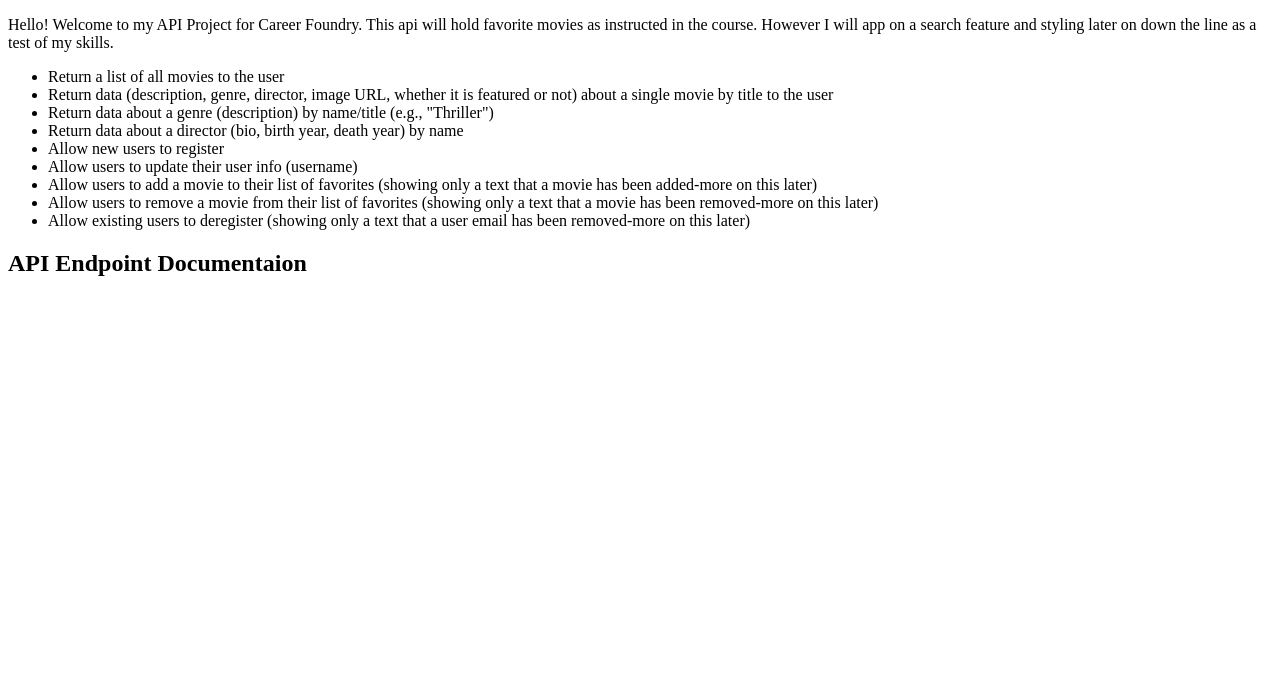
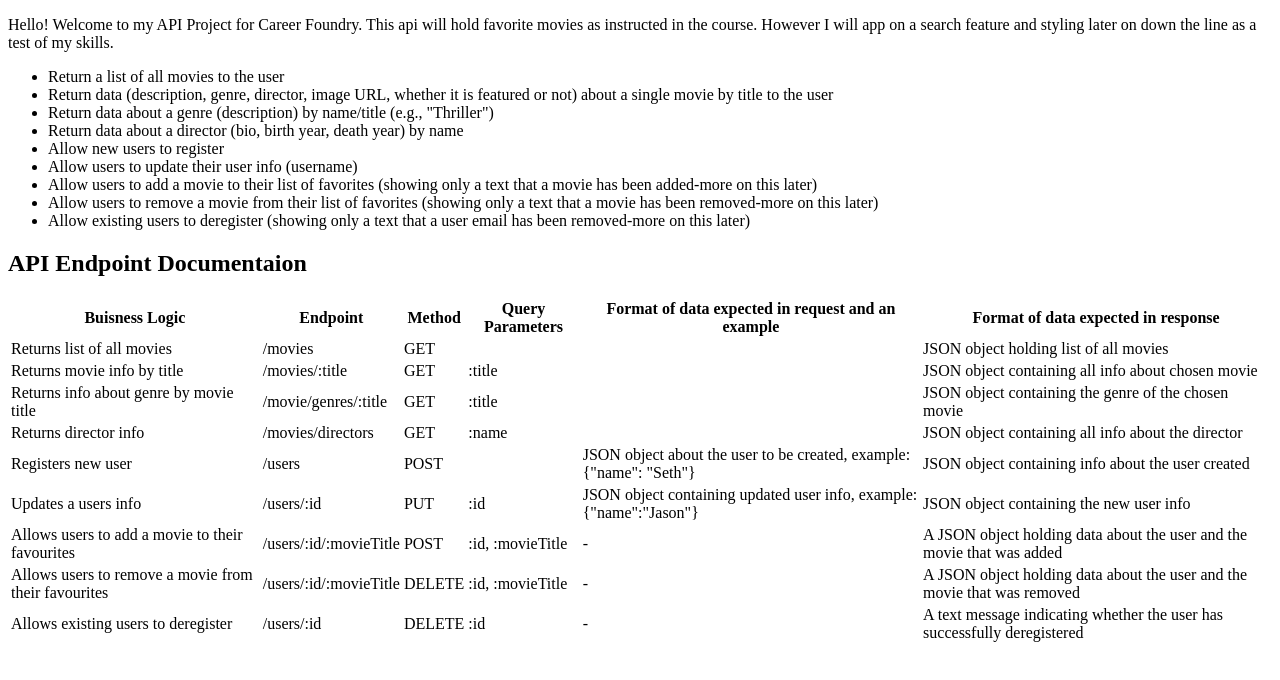
Before and after one commit to SethSingletary/myFlix, a website: page public/documentation.html in a window 1280 px wide. Drawn offline with Linux system fonts and the light colour scheme.

Commit message:
added required endpoint documentation

```diff
--- a/public/documentation.html
+++ b/public/documentation.html
@@ -21,6 +21,93 @@
         </ul>
         <h2>API Endpoint Documentaion</h2>
         <table>
+            <thead>
+                <tr>
+                    <th>Buisness Logic</th>
+                    <th>Endpoint</th>
+                    <th>Method</th>
+                    <th>Query Parameters</th>
+                    <th>Format of data expected in request and an example</th>
+                    <th>Format of data expected in response</th>
+                </tr>
+            </thead>
+            <tbody>
+                <tr>
+                    <td>Returns list of all movies</td>
+                    <td>/movies</td>
+                    <td>GET</td>
+                    <td></td>
+                    <td></td>
+                    <td>JSON object holding list of all movies</td>
+                </tr>
+                <tr>
+                    <td>Returns movie info by title</td>
+                    <td>/movies/:title</td>
+                    <td>GET</td>
+                    <td>:title</td>
+                    <td></td>
+                    <td>JSON object containing all info about chosen movie</td>
+                </tr>
+                <tr>
+                    <td>Returns info about genre by movie title</td>
+                    <td>/movie/genres/:title</td>
+                    <td>GET</td>
+                    <td>:title</td>
+                    <td></td>
+                    <td>JSON object containing the genre of the chosen movie</td>
+                </tr>
+                <tr>
+                    <td>Returns director info</td>
+                    <td>/movies/directors</td>
+                    <td>GET</td>
+                    <td>:name</td>
+                    <td></td>
+                    <td>JSON object containing all info about the director</td>
+                </tr>
+                <tr>
+                    <td>Registers new user</td>
+                    <td>/users</td>
+                    <td>POST</td>
+                    <td></td>
+                    <td>JSON object about the user to be created, example: {"name": "Seth"}</td>
+                    <td>JSON object containing info about the user created</td>
+                </tr>
+                <tr>
+                    <td>Updates a users info</td>
+                    <td>/users/:id</td>
+                    <td>PUT</td>
+                    <td>:id</td>
+                    <td>JSON object containing updated user info, example:{"name":"Jason"}</td>
+                    <td>JSON object containing the new user info</td>
+                </tr>
+                <tr>
+                    <td>Allows users to add a movie to their favourites</td>
+                    <td>/users/:id/:movieTitle</td>
+                    <td>POST</td>
+                    <td>:id, :movieTitle</td>
+                    <td>-</td>
+                    <td>A JSON object holding data about the user and the movie that was added</td>
+                  </tr>
+
+                  <tr>
+                    <td>Allows users to remove a movie from their favourites</td>
+                    <td>/users/:id/:movieTitle</td>
+                    <td>DELETE</td>
+                    <td>:id, :movieTitle</td>
+                    <td>-</td>
+                    <td>A JSON object holding data about the user and the movie that was removed</td>
+                  </tr>
+
+                  <tr>
+                    <td>Allows existing users to deregister</td>
+                    <td>/users/:id</td>
+                    <td>DELETE</td>
+                    <td>:id</td>
+                    <td>-</td>
+                    <td>A text message indicating whether the user has successfully deregistered</td>
+                  </tr>
+
+            </tbody>
         </table>
     </body>
 </html>
```
